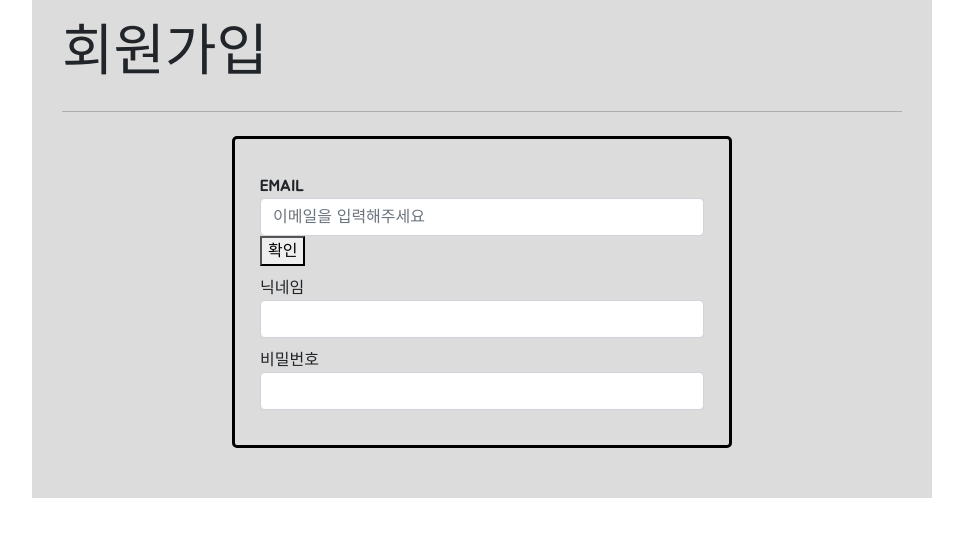
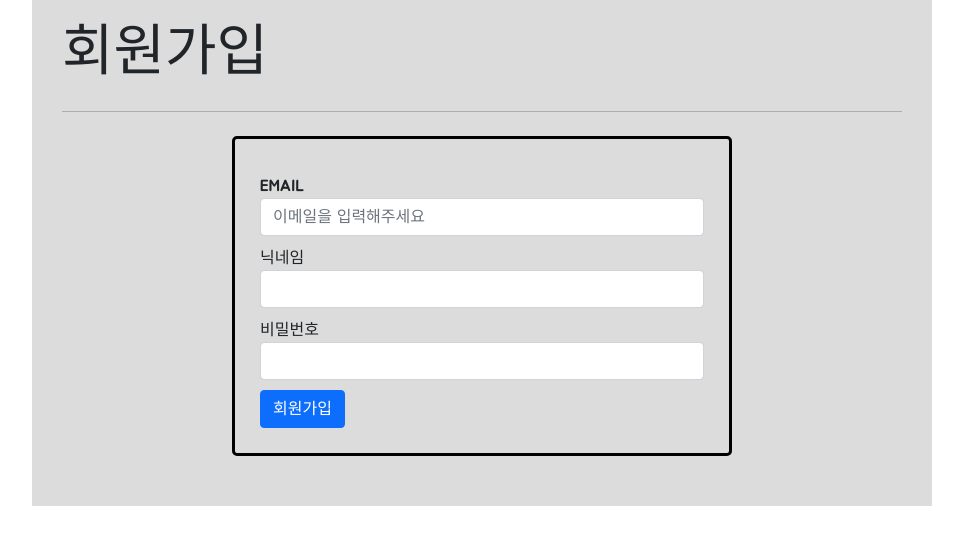
Before and after one commit to amazingspidy/krafton_mukgohae, a Flask app: page /signup in a window 1280 px wide. Shown: the top 545 px of the page, without its empty margins (158-1121 px from the left). Run offline with Flask 3, Linux system fonts and the light colour scheme.

Commit message:
signup 이메일, 닉네임, 비밀번호 입력오류 수정

```diff
--- a/templates/signup.html
+++ b/templates/signup.html
@@ -43,45 +43,47 @@
     </style>
     <script>
         function signup() {
+            var email = $('#input-email').val();
+            var nickname = $('#input-nickname').val();
+            var password = $('#input-password').val();
+
+            if (!emailCheck(email)) {
+                alert('유효하지 않은 이메일 주소입니다.');
+                return;
+            }
+
+            if (!nickname) {
+                alert('닉네임을 입력하세요.');
+                return;
+            }
+
+            if (!password) {
+                alert('비밀번호를 입력하세요.');
+                return;
+            }
+
             $.ajax({
                 type: "POST",
                 url: "/api/signup",
                 data: {
-                    email_give: $('#input-email').val(),
-                    pw_give: $('#input-password').val(),
-                    nickname_give: $('#input-nickname').val()
+                    email_give: email,
+                    pw_give: password,
+                    nickname_give: nickname
                 },
                 success: function (response) {
                     if (response['result'] == 'success') {
-                        alert('회원가입이 완료되었습니다.')
-                        window.location.href = '/login'
+                        alert('회원가입이 완료되었습니다.');
+                        window.location.href = '/login';
                     } else {
-                        alert(response['msg'])
+                        alert(response['msg']);
                     }
                 }
-            })
-        }
-        function emailCheck(email_address){
-            email_regex = /^[a-zA-Z0-9._-]+@[a-zA-Z0-9.-]+\.[a-zA-Z]{2,4}$/i;
-            if(!email_regex.test(email_address)){
-                return false;
-            }else{
-                return true;
-            }
+            });
         }
 
-        function validateEmail() {
-            var emailInput = document.getElementById('input-email');
-            var resultDiv = document.getElementById('result');
-
-            var email = emailInput.value;
-
-            if (emailCheck(email)) {
-                resultDiv.innerHTML = '유효한 이메일 주소입니다.';
-                $('#signup-button').append('<button type="submit" onclick="signup()" class="btn btn-primary">회원가입</button>')
-            } else {
-                resultDiv.innerHTML = '유효하지 않은 이메일 주소입니다.';
-            }
+        function emailCheck(email_address) {
+            email_regex = /^[a-zA-Z0-9._-]+@[a-zA-Z0-9.-]+\.[a-zA-Z]{2,4}$/i;
+            return email_regex.test(email_address);
         }
     </script>
 </head>
@@ -94,22 +96,23 @@
             <div class="posting-box" id="post-box">
                 <div class="form-group">
                     <label>EMAIL</label>
-                <input type="email" class="form-control" aria-describedby="emailHelp"
-                       id="input-email" placeholder="이메일을 입력해주세요">
-                       <button onclick="validateEmail()">확인</button>
+                    <input type="email" class="form-control" aria-describedby="emailHelp" id="input-email" placeholder="이메일을 입력해주세요">
                     <div id="result"></div>
                 </div>
                 <div class="form-group">
                     <label>닉네임</label>
-                <input type="email" class="form-control" aria-describedby="emailHelp"
-                       id="input-nickname" placeholder="">
+                    <input type="text" class="form-control"
+                    id="input-nickname" placeholder="" oninvalid="this.setCustomValidity('닉네임를 입력하세요.')" required>
                 </div>
                 <div class="form-group">
                     <label>비밀번호</label>
                     <input type="password" class="form-control" aria-describedby="emailHelp"
-                       id="input-password" autocomplete="current-password" placeholder="">
+                    id="input-password" autocomplete="current-password" placeholder=""
+                    oninvalid="this.setCustomValidity('비밀번호를 입력하세요.')" required>
                 </div>
-            <div id = "signup-button"> </div>
+                <div id="signup-button">
+                    <button type="submit" class="btn btn-primary" onclick="signup()">회원가입</button>
+                </div>
             </div>
         </div>
     </div>
```
Lines whose indentation alone changed are shown as unchanged.
